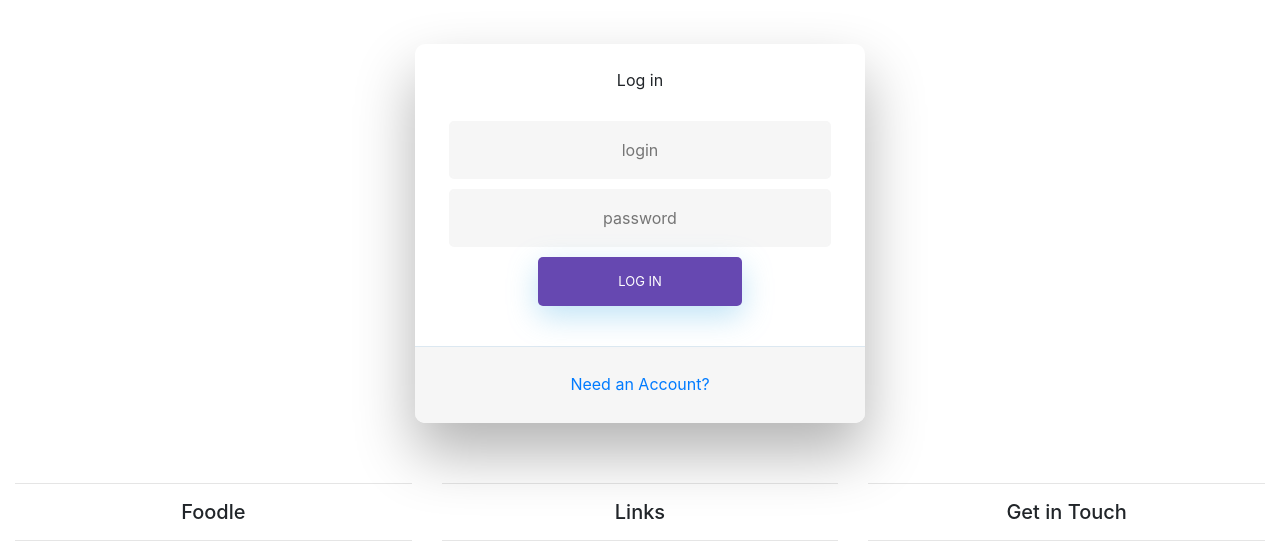
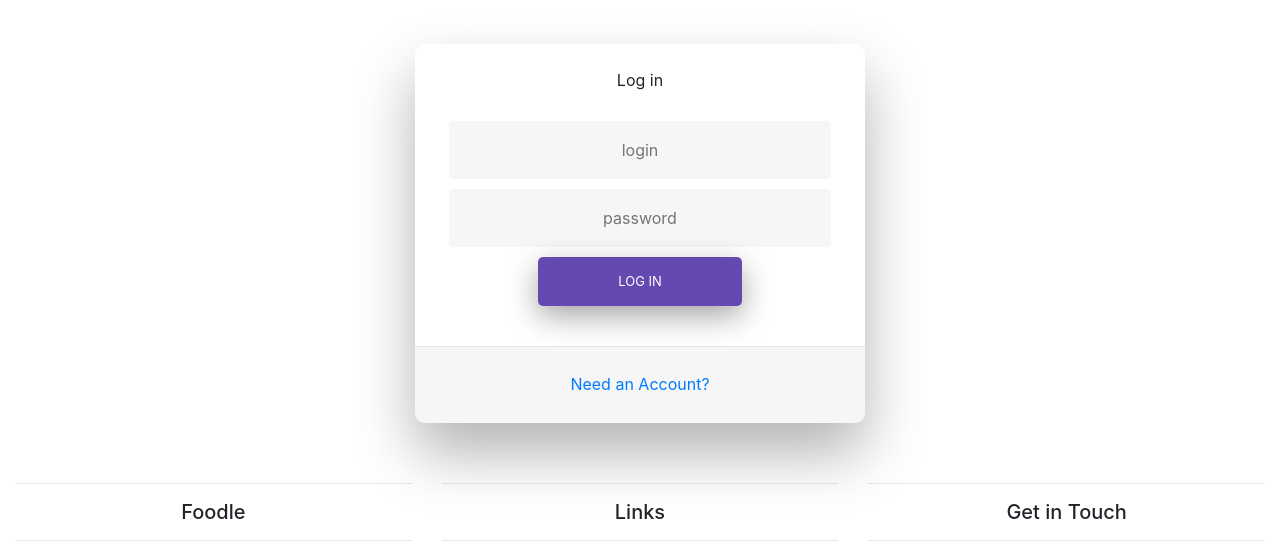
Before and after one commit to glasgowm148/Foodle, a Django app: page /login/ in a window 1280 px wide. Shown: the part 58-604 px from the top of the page. Run offline with Django 3.2, Linux system fonts and the light colour scheme; some libraries are stand-ins or nearby versions.

Commit message:
Fix submit button CSS

```diff
--- a/foodle/static/css/input.css
+++ b/foodle/static/css/input.css
@@ -100,8 +100,8 @@ html {
     display: inline-block;
     text-transform: uppercase;
     font-size: 13px;
-    -webkit-box-shadow: 0 10px 30px 0 rgba(95,186,233,0.4);
-    box-shadow: 0 10px 30px 0 rgba(95,186,233,0.4);
+    -webkit-box-shadow: 0 10px 30px 0 rgba(189, 95, 233, 0.4);
+    box-shadow: 0 10px 30px 0 rgba(0, 0, 0, 0.356);
     -webkit-border-radius: 5px 5px 5px 5px;
     border-radius: 5px 5px 5px 5px;
     margin: 5px 20px 40px 20px;
--- a/foodle/templates/base.html
+++ b/foodle/templates/base.html
@@ -95,7 +95,7 @@
 							<a class="btn btn-submit" href="{% url 'register' %}" role="button">Submit</a>
 						</li>
 					<li class="nav-item">
-						<a class="btn-primary" href="{% url 'logout' %}" role="button">Sign out</a>
+						<a class="btn btn-primary" href="{% url 'logout' %}" role="button">Sign out</a>
 					</li>
 					{% else %}
 
--- a/foodle/templates/login.html
+++ b/foodle/templates/login.html
@@ -100,7 +100,7 @@
           {% csrf_token %}
           <input type="text" id="login" class="fadeIn second" name="login" placeholder="login">
           <input type="text" id="password" class="fadeIn third" name="login" placeholder="password">
-          <input type="submit" class="btn-primary fadeIn fourth" value="Log In">
+          <input type="submit" class="fadeIn fourth" value="Log In">
         </form>
 
         <!-- Remind Passowrd -->
```
Also changed, not shown: db.sqlite3.
